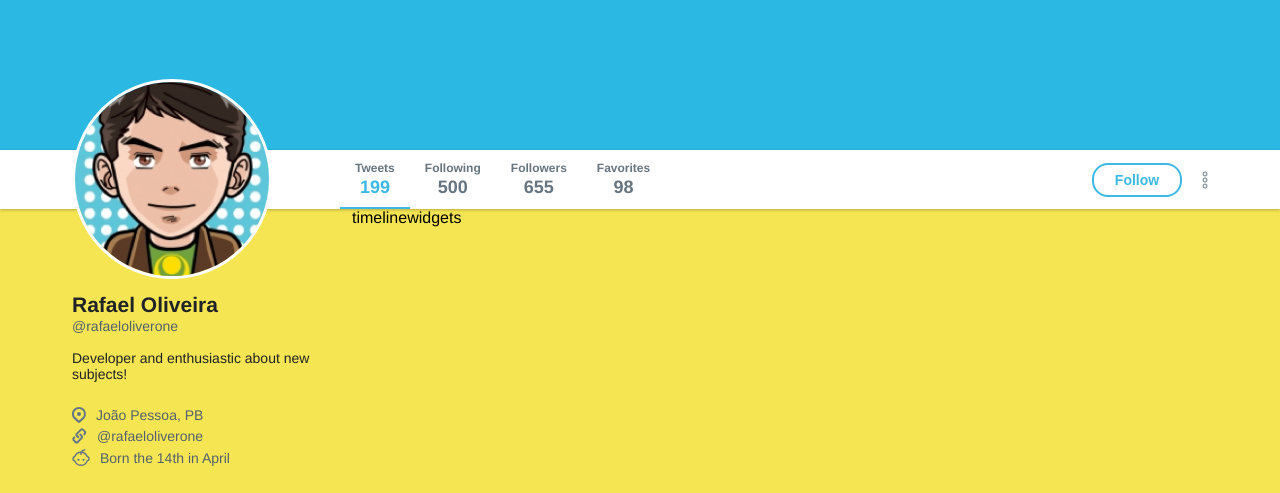
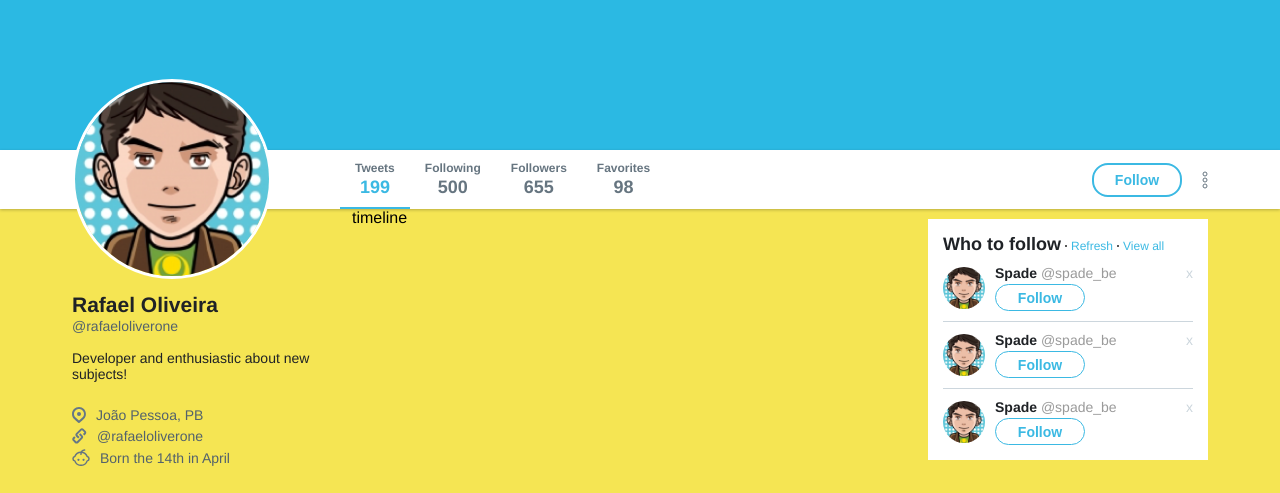
Before and after one commit to rafaeloliverone/app-twitter, a plain HTML site: page index.html in a window 1280 px wide. Shown: the part 276-769 px from the top of the page. Drawn offline with Linux system fonts and the light colour scheme; a script that the page names is missing.

Commit message:
part widgets to show users sugestions to follow

```diff
--- a/index.html
+++ b/index.html
@@ -122,7 +122,55 @@
     </section>
 
     <aside class="widgets">
-      widgets
+      <div class="widget follow">
+        <div class="title">
+          <strong>Who to follow</strong>
+          <a href="">Refresh</a>
+          <a href="">View all</a>
+        </div>
+
+        <ul>
+          <li>
+            <div class="profile">
+              <img src="/images/avatar.png" alt="Avatar">
+
+              <div class="info">
+                <strong>Spade <span>@spade_be</span></strong>
+                <button>Follow</button>
+              </div>
+
+            </div>
+            <a href="">x</a>
+          </li>
+          <li>
+            <div class="profile">
+              <img src="/images/avatar.png" alt="Avatar">
+
+              <div class="info">
+                <strong>Spade <span>@spade_be</span></strong>
+                <button>Follow</button>
+              </div>
+
+            </div>
+            <a href="">x</a>
+          </li>
+          <li>
+            <div class="profile">
+              <img src="/images/avatar.png" alt="Avatar">
+
+              <div class="info">
+                <strong>Spade <span>@spade_be</span></strong>
+                <button>Follow</button>
+              </div>
+
+            </div>
+            <a href="">x</a>
+          </li>
+        </ul>
+      </div>
+
+
+
     </aside>
   </div>
 
--- a/main.css
+++ b/main.css
@@ -196,7 +196,7 @@ div.bar .content button:hover {
   background: #3bb9e3;
 }
 
-/* wrapper content */
+/* wrapper content profile*/
 
 div.wrapper-content {
   display: flex;
@@ -306,3 +306,119 @@ div.wrapper-content aside.profile .images ul li {
   flex: 1 0 auto;
   margin: 0px 5px 5px 0;
 }
+
+div.wrapper-content .timeline {
+  flex: 1;
+}
+
+/* wrapper-content widgets */
+
+div.wrapper-content aside.widgets {
+  width: 280px;
+  margin-top: 10px;
+}
+
+div.wrapper-content aside.widgets .widget {
+  background: #fff;
+  padding: 15px;
+}
+
+div.wrapper-content aside.widgets .widget .title {
+  display: flex;
+  align-items: baseline;
+}
+
+div.wrapper-content aside.widgets .widget .title strong {
+  font-size: 18px;
+  color: #1f2226;
+}
+
+div.wrapper-content aside.widgets .widget .title a {
+  color: #3bb9e3;
+  font-size: 12px;
+  text-decoration: none;
+  position: relative;
+  padding-left: 10px;
+
+}
+
+div.wrapper-content aside.widgets .widget .title a::before {
+  content: '';
+  width: 2px;
+  height: 2px;
+  border-radius: 50%;
+  background: #222;
+  position: absolute;
+  left: 4px;
+  top: 6px;
+}
+
+div.wrapper-content aside.widgets .follow ul {
+  list-style: none;
+  margin-top: 10px;
+}
+
+div.wrapper-content aside.widgets .follow ul li {
+  display: flex;
+  justify-content: space-between;
+  /* background: #667580; */
+  margin-top: 3px;
+  border-bottom: 1px solid #ccd6dd;
+  padding-bottom: 10px;
+  margin-bottom: 10px;
+}
+
+div.wrapper-content aside.widgets .follow ul li:last-child {
+  padding-bottom: 0;
+  margin-bottom: 0;
+  border-bottom: 0;
+}
+
+div.wrapper-content aside.widgets .follow ul li .profile {
+  display: flex;
+  align-items: center;
+}
+
+div.wrapper-content aside.widgets .follow ul li .profile img {
+  width: 42px;
+  height: 42px;
+  border-radius: 50%;
+}
+
+div.wrapper-content aside.widgets .follow ul li .profile .info {
+  display: flex;
+  flex-direction: column;
+  padding-left: 10px;
+}
+
+div.wrapper-content aside.widgets .follow ul li .profile .info strong {
+  font-size: 14px;
+  color: #1f2226;
+
+}
+
+div.wrapper-content aside.widgets .follow ul li .profile .info span {
+  font-weight: normal;
+  color: #9a9a9a;
+}
+
+div.wrapper-content aside.widgets .follow ul li .profile .info button {
+  height: 27px;
+  width: 90px;
+
+  cursor: pointer;
+  font-weight: bold;
+  font-size: 14px;
+
+  background: #fff;
+  color: #3bb9e3;
+  border: 1px solid #3bb9e3;
+  border-radius: 16px;
+  margin-top: 3px;
+}
+
+div.wrapper-content aside.widgets .follow ul li > a {
+  color: #ccd6dd;
+  text-decoration: none;
+  font-size: 14px;
+}
```
